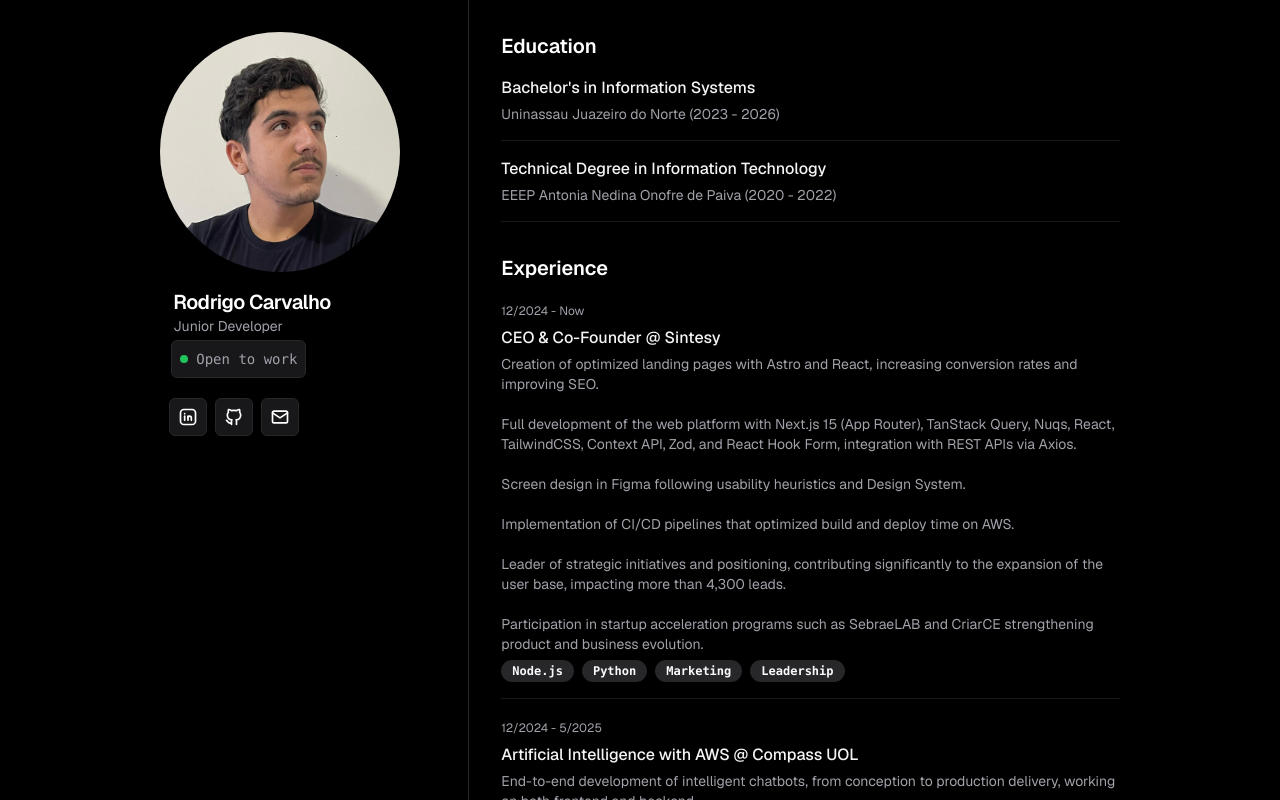
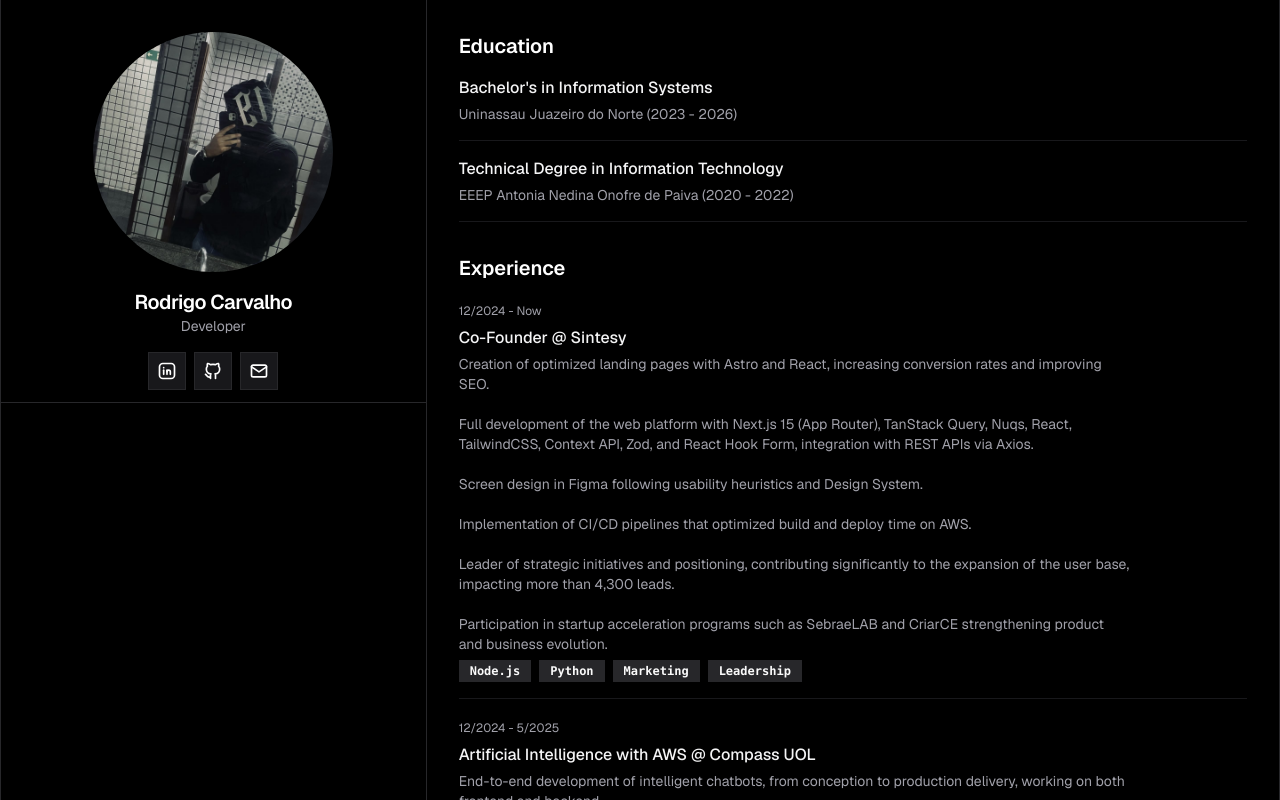
Before and after one commit to skrodrigo/personal-portfolio, a Next.js app: page / in a window 1280 px wide. Shown: the top 800 px of the page. Built offline with nearby package versions, Linux system fonts and the light colour scheme.

Commit message:
fix: layout

```diff
--- a/app/blog/page.tsx
+++ b/app/blog/page.tsx
@@ -8,11 +8,11 @@
   const posts = getSortedPostsData()
 
   return (
-    <div className="min-h-screen bg-black text-white p-4 md:p-8">
+    <div className="min-h-screen bg-black text-white p-2">
       <div className="max-w-6xl mx-auto">
         <Link
           href="/"
-          className="inline-flex bg-zinc-900 items-center text-zinc-400 border rounded-full p-2 justify-center hover:text-zinc-200 mb-8 group"
+          className="inline-flex bg-zinc-900 items-center text-zinc-400 border rounded-none p-2 justify-center hover:text-zinc-200 mb-8 group"
         >
           <IconArrowBackUp className="h-4 w-4" />
         </Link>
--- a/app/components/shiny-card.tsx
+++ b/app/components/shiny-card.tsx
@@ -22,7 +22,7 @@
 
   return (
     <div
-      className={`relative overflow-hidden rounded-xl ${className}`}
+      className={`relative overflow-hidden rounded-none ${className}`}
       onMouseMove={handleMouseMove}
     >
       <div
--- a/app/page.tsx
+++ b/app/page.tsx
@@ -1,5 +1,6 @@
 'use client'
 
+import DiagonalLines from '@/components/animata/background/diagonal-lines'
 import { Avatar, AvatarFallback, AvatarImage } from '@/components/ui/avatar'
 import { Badge } from '@/components/ui/badge'
 import { CardTitle } from '@/components/ui/card'
@@ -23,30 +24,27 @@
       initial={{ opacity: 0 }}
       animate={{ opacity: 1 }}
       transition={{ duration: 0.7 }}
-      className="min-h-screen bg-black text-white"
+      className="min-h-screen bg-black text-white relative"
     >
-      <div className="flex flex-col md:flex-row max-w-5xl mx-auto">
-        <aside className="md:w-1/3 md:h-screen md:sticky top-0 md:border-r ">
-          <div className="flex flex-col items-center md:justify-start md:items-start p-8 space-y-4">
-            <div className="flex flex-col items-center space-y-4">
-              <Avatar className="w-40 h-40 md:w-60 md:h-60 relative z-10">
+      <DiagonalLines className="fixed h-full" />
+      <div className="flex flex-col md:flex-row max-w-7xl mx-auto min-h-screen relative bg-black">
+        <aside className="md:w-1/3 md:h-screen flex justify-center md:sticky top-0 md:border-r md:border-l ">
+          <div className="flex flex-col items-center md:justify-start md:items-start pt-8 space-y-4 w-full">
+            <div className="flex flex-col items-center space-y-4 md:border-b pb-3 w-full">
+              <Avatar className="w-40 h-40 md:w-60 md:h-60 relative z-10 ">
                 <AvatarImage src="/perfil.jpg" alt="Rodrigo Carvalho" />
                 <AvatarFallback>RC</AvatarFallback>
               </Avatar>
-              <div className="ml-0 flex justify-center flex-col items-center md:items-start md:-ml-14">
+              <div className="ml-0 flex justify-center flex-col items-center ">
                 <CardTitle className="text-xl">Rodrigo Carvalho</CardTitle>
-                <p className="text-sm text-zinc-400">Junior Developer</p>
-                <div className="flex -ml-[2px] items-center space-x-2 border font-mono p-2 my-1 bg-zinc-900 rounded-md">
-                  <div className="w-2 h-2 bg-green-500 rounded-full animate-pulse" />
-                  <p className="text-sm text-zinc-400">Open to work</p>
-                </div>
+                <p className="text-sm text-zinc-400">Developer</p>
               </div>
-              <div className="flex justify-center md:justify-start md:-ml-[92px] ml-0 items-center md:items-start gap-2">
+              <div className="flex justify-center md:justify-start  ml-0 items-center md:items-start gap-2">
                 <Link
                   href="https://www.linkedin.com/in/skrodrigo"
                   target="_blank"
                   rel="noopener noreferrer"
-                  className="bg-zinc-900 p-2 rounded-md border"
+                  className="bg-zinc-900 p-2 rounded-none border"
                 >
                   <IconBrandLinkedin className="size-5" />
                 </Link>
@@ -54,7 +52,7 @@
                   href="https://github.com/skrodrigo"
                   target="_blank"
                   rel="noopener noreferrer"
-                  className="bg-zinc-900 p-2 rounded-md border"
+                  className="bg-zinc-900 p-2 rounded-none border"
                 >
                   <IconBrandGithub className="size-5" />
                 </Link>
@@ -62,7 +60,7 @@
                   href="https://www.instagram.com/skrodrigo"
                   target="_blank"
                   rel="noopener noreferrer"
-                  className="bg-zinc-900 p-2 rounded-md border"
+                  className="bg-zinc-900 p-2 rounded-none border"
                 >
                   <IconMail className="size-5" />
                 </Link>
@@ -70,7 +68,7 @@
             </div>
           </div>
         </aside>
-        <main className="flex-1 p-4 md:p-8 space-y-8 overflow-y-auto">
+        <main className="flex-1 p-4 md:p-8 space-y-8 overflow-y-auto md:border-r">
           <motion.section
             initial={{ y: 20, opacity: 0 }}
             animate={{ y: 0, opacity: 1 }}
@@ -108,7 +106,7 @@
               <div className="border-b border-zinc-900 pb-4 space-y-1">
                 <span className="text-zinc-400 text-xs">12/2024 - Now</span>
                 <h3 className="font-medium text-zinc-100">
-                  CEO & Co-Founder @ Sintesy
+                  Co-Founder @ Sintesy
                 </h3>
                 <p className="text-sm text-zinc-400 max-w-2xl">
                   Creation of optimized landing pages with Astro and React,
@@ -194,7 +192,7 @@
             transition={{ delay: 0.2 }}
           >
             <h2 className="text-xl font-semibold mb-4 text-white">Tech Stack</h2>
-            <ScrollArea className="w-full whitespace-nowrap rounded-md">
+            <ScrollArea className="w-full whitespace-nowrap rounded-none">
               <div className="flex w-max space-x-2 border-b border-zinc-900 p-4">
                 {techs.map(tech => (
                   <img
--- /dev/null
+++ b/components/animata/background/diagonal-lines.tsx
@@ -0,0 +1,55 @@
+import { cn } from "@/lib/utils";
+
+interface DiagonalLinesProps {
+  /**
+   * Color of the line
+   */
+  color?: string;
+
+  /**
+   * Spacing between lines
+   */
+  spacing?: number;
+
+  /**
+   * Content of the component
+   */
+  children?: React.ReactNode;
+
+  /**
+   * Additional classes
+   */
+  className?: string;
+}
+
+function Placeholder() {
+  return (
+    <div className="flex max-h-full min-h-64 min-w-72 max-w-full items-center justify-center">
+    </div>
+  );
+}
+
+export default function DiagonalLines({
+  color = "#27272A",
+  spacing = 10,
+  children,
+  className,
+}: DiagonalLinesProps) {
+  return (
+    <div className={cn("w-screen h-screen", className)}>
+      <div
+        className="w-full h-full"
+        style={{
+          backgroundImage: `repeating-linear-gradient(45deg,
+                  ${color} 0,
+                  ${color} 0.5px,
+                  transparent 0,
+                  transparent 50%)`,
+          backgroundSize: `${spacing}px ${spacing}px`,
+        }}
+      >
+        {children ?? <Placeholder />}
+      </div>
+    </div>
+  );
+}
--- a/components/ui/avatar.tsx
+++ b/components/ui/avatar.tsx
@@ -39,7 +39,7 @@
   <AvatarPrimitive.Fallback
     ref={ref}
     className={cn(
-      'flex h-full w-full items-center justify-center rounded-full bg-muted',
+      'flex h-full w-full items-center justify-center rounded-none bg-muted',
       className
     )}
     {...props}
--- a/components/ui/badge.tsx
+++ b/components/ui/badge.tsx
@@ -4,7 +4,7 @@
 import { cn } from '@/lib/utils'
 
 const badgeVariants = cva(
-  'inline-flex font-mono items-center rounded-full border px-2.5 py-0.5 text-xs font-semibold transition-colors focus:outline-none focus:ring-2 focus:ring-ring focus:ring-offset-2',
+  'inline-flex font-mono items-center rounded-none border px-2.5 py-0.5 text-xs font-semibold transition-colors focus:outline-none focus:ring-2 focus:ring-ring focus:ring-offset-2',
   {
     variants: {
       variant: {
@@ -25,7 +25,7 @@
 
 export interface BadgeProps
   extends React.HTMLAttributes<HTMLDivElement>,
-    VariantProps<typeof badgeVariants> {}
+  VariantProps<typeof badgeVariants> { }
 
 function Badge({ className, variant, ...props }: BadgeProps) {
   return (
--- a/components/ui/card.tsx
+++ b/components/ui/card.tsx
@@ -9,7 +9,7 @@
   <div
     ref={ref}
     className={cn(
-      "rounded-xl border bg-card text-card-foreground shadow",
+      "rounded-none border bg-card text-card-foreground shadow",
       className
     )}
     {...props}
--- a/components/ui/hover-card.tsx
+++ b/components/ui/hover-card.tsx
@@ -18,7 +18,7 @@
     align={align}
     sideOffset={sideOffset}
     className={cn(
-      'relative z-50 w-64 rounded-md border bg-zinc-950 p-4 shadow-md', // ajuste z-index aqui
+      'relative z-50 w-64 rounded-none border bg-zinc-950 p-4 shadow-md', // ajuste z-index aqui
       className
     )}
     {...props}
--- a/components/ui/scroll-area.tsx
+++ b/components/ui/scroll-area.tsx
@@ -1,7 +1,7 @@
 "use client"
 
+import * as ScrollAreaPrimitive from "@radix-ui/react-scroll-area"
 import * as React from "react"
-import * as ScrollAreaPrimitive from "@radix-ui/react-scroll-area"
 
 import { cn } from "@/lib/utils"
 
@@ -33,14 +33,14 @@
     className={cn(
       "flex touch-none select-none transition-colors",
       orientation === "vertical" &&
-        "h-full w-2.5 border-l border-l-transparent p-[1px]",
+      "h-full w-2.5 border-l border-l-transparent p-[1px]",
       orientation === "horizontal" &&
-        "h-2.5 flex-col border-t border-t-transparent p-[1px]",
+      "h-2.5 flex-col border-t border-t-transparent p-[1px]",
       className
     )}
     {...props}
   >
-    <ScrollAreaPrimitive.ScrollAreaThumb className="relative flex-1 rounded-full bg-border" />
+    <ScrollAreaPrimitive.ScrollAreaThumb className="relative flex-1 rounded-none bg-border" />
   </ScrollAreaPrimitive.ScrollAreaScrollbar>
 ))
 ScrollBar.displayName = ScrollAreaPrimitive.ScrollAreaScrollbar.displayName
```
Also changed, not shown: app/blog/[slug]/post-content.tsx (+6 -8 lines), components.json, public/perfil.jpg.
